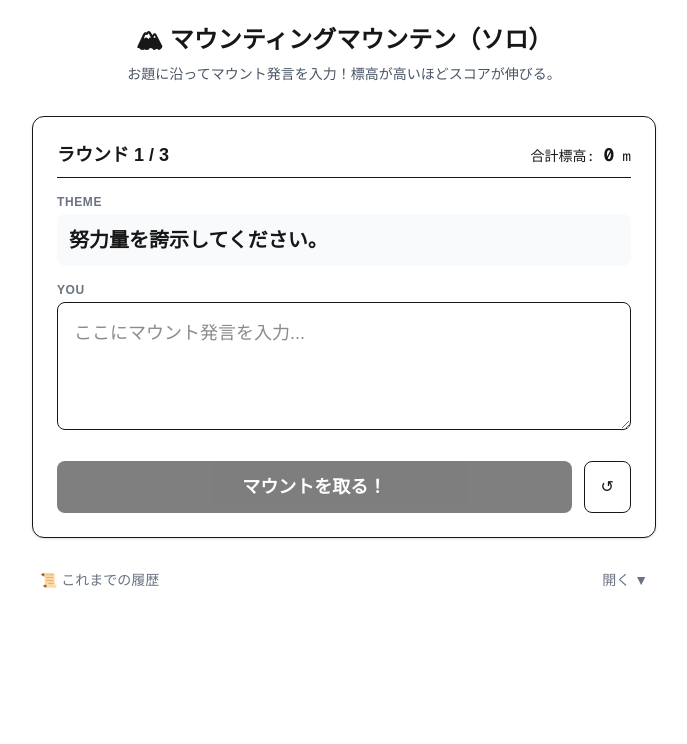
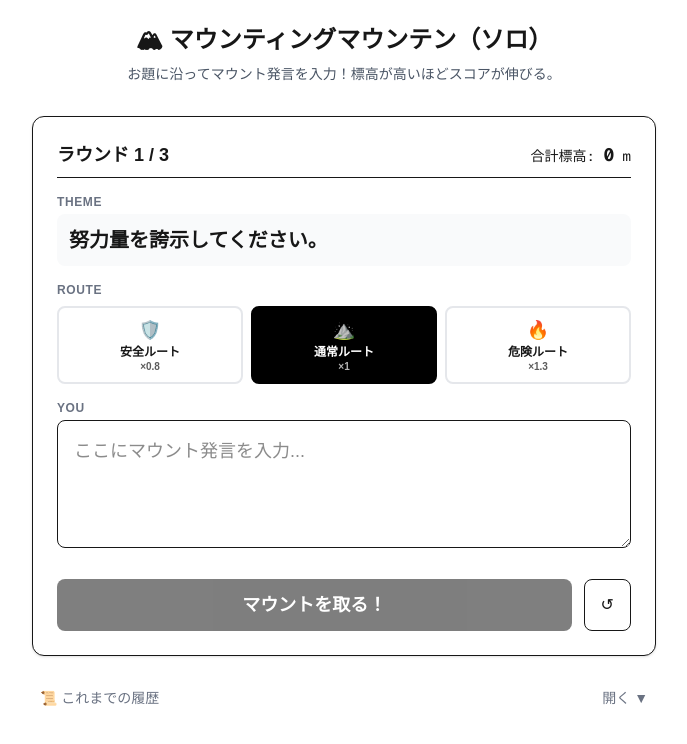
Before and after one commit to AliceWonerfulWorld/mounting_mountain, a Next.js app: page /solo in a window 1280 px wide. Shown: the top 744 px of the page, without its empty margins (296-983 px from the left). Built offline with nearby package versions, Linux system fonts and the light colour scheme.

Commit message:
feat: ソロゲームモードを実装し、関連するUI、ロジック、および型定義を追加しました。

```diff
--- a/src/app/solo/page.tsx
+++ b/src/app/solo/page.tsx
@@ -9,6 +9,7 @@ import { pickN } from "@/lib/random";
 import { createRounds } from "@/lib/game";
 import { updateStats } from "@/lib/achievementStore";
 import { computeBonus } from "@/lib/solo/bonus";
+import { ROUTES, getRoute, type RouteId } from "@/lib/solo/routes";
 
 
 export default function SoloPage() {
@@ -80,11 +81,17 @@ export default function SoloPage() {
 
         round.inputText = text.trim();
 
+        // ルート取得
+        const route = getRoute(round.routeId);
+        const routeMultiplier = route.multiplier;
+
         // ボーナス計算
         const bonus = computeBonus(result.labels);
         const baseAltitude = result.altitude;
         const bonusAltitude = bonus.bonusAltitude;
-        const finalAltitude = baseAltitude + bonusAltitude;
+
+        // 最終標高 = (基礎標高 × ルート倍率) + ボーナス
+        const finalAltitude = Math.round(baseAltitude * routeMultiplier) + bonusAltitude;
 
         // 結果オブジェクトを拡張更新
         round.result = {
@@ -93,6 +100,8 @@ export default function SoloPage() {
           bonusAltitude,
           finalAltitude,
           bonusReasons: bonus.reasons,
+          routeId: round.routeId,
+          routeMultiplier,
           altitude: finalAltitude, // 互換性のため、表示等は final を使う
         };
 
@@ -190,6 +199,37 @@ export default function SoloPage() {
               </div>
             </div>
 
+            {/* ルート選択 */}
+            <div className="space-y-2">
+              <div className="text-xs font-bold text-gray-500 uppercase tracking-wider">Route</div>
+              <div className="flex gap-2">
+                {ROUTES.map((route) => {
+                  const isSelected = (currentRound.routeId || "NORMAL") === route.id;
+                  return (
+                    <button
+                      key={route.id}
+                      onClick={() => {
+                        setGame((prev) => {
+                          if (!prev) return null;
+                          const next = structuredClone(prev);
+                          next.players[0].rounds[next.roundIndex].routeId = route.id;
+                          return next;
+                        });
+                      }}
+                      className={`flex-1 py-2 px-3 rounded-lg border-2 transition-all text-sm font-bold ${isSelected
+                        ? "border-black dark:border-white bg-black dark:bg-white text-white dark:text-black"
+                        : "border-gray-200 dark:border-zinc-700 hover:border-gray-400 dark:hover:border-zinc-500"
+                        }`}
+                    >
+                      <div className="text-lg">{route.emoji}</div>
+                      <div className="text-xs">{route.label}</div>
+                      <div className="text-[10px] opacity-70">×{route.multiplier}</div>
+                    </button>
+                  );
+                })}
+              </div>
+            </div>
+
             <div className="space-y-1">
               <div className="text-xs font-bold text-gray-500 uppercase tracking-wider">You</div>
               <textarea
@@ -272,6 +312,16 @@ export default function SoloPage() {
                 </div>
               )}
 
+              {lastResult.result.routeId && (
+                <div className="text-xs">
+                  <span className="font-bold text-gray-500">ルート:</span>{" "}
+                  <span className="font-mono">{getRoute(lastResult.result.routeId).emoji} {getRoute(lastResult.result.routeId).label}</span>
+                  {lastResult.result.routeMultiplier && lastResult.result.routeMultiplier !== 1.0 && (
+                    <span className="ml-1 text-gray-500">(×{lastResult.result.routeMultiplier})</span>
+                  )}
+                </div>
+              )}
+
               <div className="flex flex-wrap gap-2 justify-center md:justify-start">
                 {lastResult.result.labels.map((label) => (
                   <span key={label} className="px-2 py-1 rounded-md bg-stone-200 dark:bg-stone-800 text-xs font-bold text-stone-700 dark:text-stone-300">
@@ -304,7 +354,14 @@ export default function SoloPage() {
             {game.players[0].rounds.filter(r => r.result).map((r) => (
               <div key={r.id} className="rounded-lg border p-4 bg-gray-50 dark:bg-zinc-900 text-sm">
                 <div className="flex items-center justify-between mb-2">
-                  <span className="font-bold">{r.prompt}</span>
+                  <div className="flex items-center gap-2">
+                    {r.routeId && (
+                      <span className="text-xs" title={getRoute(r.routeId).label}>
+                        {getRoute(r.routeId).emoji}
+                      </span>
+                    )}
+                    <span className="font-bold">{r.prompt}</span>
+                  </div>
                   <div className="text-right">
                     <span className="font-mono font-bold">{r.result?.altitude} m</span>
                     {r.result?.bonusAltitude && r.result.bonusAltitude > 0 && (
--- /dev/null
+++ b/src/lib/solo/routes.ts
@@ -0,0 +1,52 @@
+/**
+ * ルート選択の種類
+ */
+export type RouteId = "SAFE" | "NORMAL" | "RISKY";
+
+/**
+ * ルート定義
+ */
+export type Route = {
+    id: RouteId;
+    label: string;
+    multiplier: number;
+    description: string;
+    emoji: string;
+};
+
+/**
+ * 利用可能なルート一覧
+ */
+export const ROUTES: Route[] = [
+    {
+        id: "SAFE",
+        label: "安全ルート",
+        multiplier: 0.8,
+        description: "確実に積む（×0.8）",
+        emoji: "🛡️",
+    },
+    {
+        id: "NORMAL",
+        label: "通常ルート",
+        multiplier: 1.0,
+        description: "バランス型（×1.0）",
+        emoji: "⛰️",
+    },
+    {
+        id: "RISKY",
+        label: "危険ルート",
+        multiplier: 1.3,
+        description: "一発逆転（×1.3）",
+        emoji: "🔥",
+    },
+];
+
+/**
+ * ルートIDからルート情報を取得
+ * @param routeId ルートID（未指定時はNORMAL）
+ * @returns ルート情報
+ */
+export function getRoute(routeId?: RouteId): Route {
+    const route = ROUTES.find((r) => r.id === (routeId || "NORMAL"));
+    return route || ROUTES[1]; // フォールバックはNORMAL
+}
--- a/src/types/game.ts
+++ b/src/types/game.ts
@@ -1,4 +1,5 @@
 import type { MountResult } from "./mount";
+import type { RouteId } from "@/lib/solo/routes";
 export type { MountResult };
 
 
@@ -9,6 +10,7 @@ export type { MountResult };
 export type Round = {
     id: string; // ラウンド識別子（"r1"みたいなのでOK）
     prompt: string; // お題
+    routeId?: RouteId; // 選択したルート（未指定はNORMAL扱い）
     inputText?: string; // プレイヤー入力（未入力ならundefined）
     result?: MountResult; // AI結果（未解析ならundefined）
 };
--- a/src/types/mount.ts
+++ b/src/types/mount.ts
@@ -1,3 +1,5 @@
+import type { RouteId } from "@/lib/solo/routes";
+
 export type MountResult = {
   mountScore: number; // 0.00〜1.00
   altitude: number; // 0〜8848（メートル）
@@ -9,4 +11,8 @@ export type MountResult = {
   bonusAltitude?: number; // ボーナス加算分
   finalAltitude?: number; // 最終標高（base + bonus）
   bonusReasons?: string[]; // ボーナス理由
+
+  // ルート情報
+  routeId?: RouteId; // 選択したルート
+  routeMultiplier?: number; // ルート倍率
 };
```
